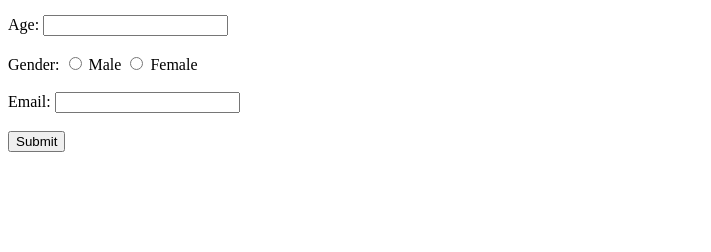
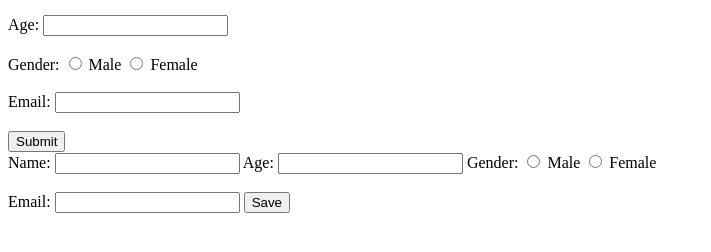
Before and after one commit to programmer-weeb/front-back, a website: page index.html in a window 1280 px wide. Shown: the part 162-414 px from the top of the page, without its empty margins (0-711 px from the left). Drawn offline with Linux system fonts and the light colour scheme; no server answers.

Commit message:
make edit a form for edit

```diff
--- a/index.html
+++ b/index.html
@@ -33,6 +33,26 @@
 
         <button type="submit">Submit</button>
     </form>
+
+    <form id="editForm">
+        <label for="editName">Name:</label>
+        <input type="text" id="editName" name="editName">
+
+        <label for="editAge">Age:</label>
+        <input type="number" id="editAge" name="editAge">
+
+
+        <label for="editGender">Gender:</label>
+        <input type="radio" id="male" name="editGender" value="male" required>
+        <label for="male">Male</label>
+        <input type="radio" id="female" name="editGender" value="female" required>
+        <label for="female">Female</label><br><br>
+
+        <label for="editEmail">Email:</label>
+        <input type="email" id="editEmail" name="editEmail">
+
+        <button type="submit" id="editSubmitBtn">Save</button>
+      </form>
 </body>
 
 </html>
--- a/script.js
+++ b/script.js
@@ -32,17 +32,17 @@ form.addEventListener('submit', async (event) => {
     }
 
     const arrOfPersonsObj = await newGETtoReturnAllPersons()
-    printPersons(arrOfPersonsObj)
+    printPersonsToTable(arrOfPersonsObj)
 });
 
 window.onload = async () => {
     console.log('loaded');
     const arrOfPersonsObj = await newGETtoReturnAllPersons()
     console.log(arrOfPersonsObj);
-    printPersons(arrOfPersonsObj)
+    printPersonsToTable(arrOfPersonsObj)
 }
 
-function printPersons(arrOfPersonObj) {
+function printPersonsToTable(arrOfPersonObj) {
     const divElement = document.querySelector('.allPersons');
     let output = "<table>";
     output += "<tr><th>ID</th><th>Name</th><th>Age</th><th>Gender</th><th>Email</th><th>Action</th></tr>";
@@ -64,18 +64,16 @@ function printPersons(arrOfPersonObj) {
 }
 
 async function deletePerson(personId) {
-    // Implement delete functionality
     console.log("Delete person with ID:", personId);
-
     await fetch(`${baseUrl}/persons/${personId}`, { method: 'DELETE' })
-
     const persons = await newGETtoReturnAllPersons()
-    printPersons(persons)
+    printPersonsToTable(persons)
 }
 
 async function editPerson(personId) {
     // Implement edit functionality
     console.log("Edit person with ID:", personId);
+
 }
 
 function getPersonById(id, arrOfPersonObj) {
```
